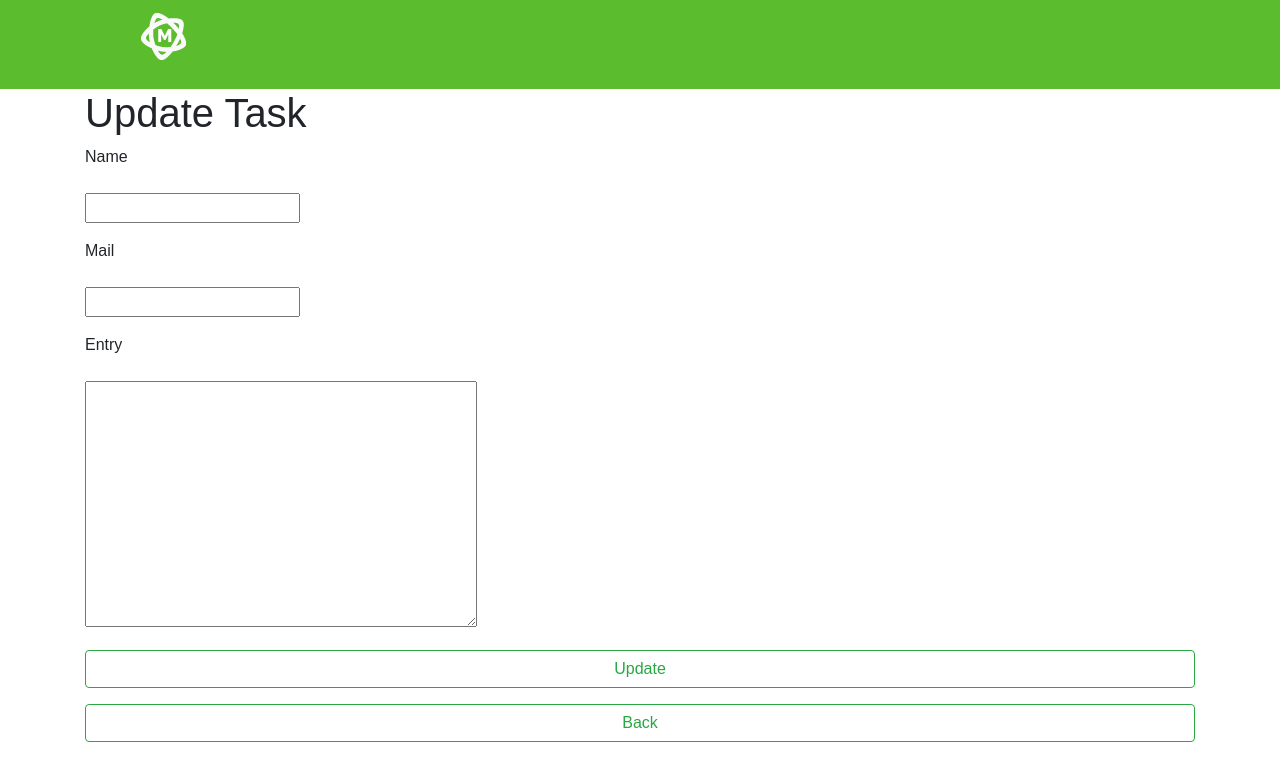
After one commit to coffee3333/python_group_3_exam_6_atai_mamytov, a Django app: page /edit/1/ in a window 1280 px wide. The commit adds this page. Shown: the top 781 px of the page. Run offline with Django 3.2, Linux system fonts and the light colour scheme; data comes from the database, SQL or seed files in the repository; some libraries are stand-ins or nearby versions.

Commit message:
Added book_edit, update.html

```diff
--- a/source/main/urls.py
+++ b/source/main/urls.py
@@ -15,10 +15,11 @@ Including another URLconf
 """
 from django.contrib import admin
 from django.urls import path
-from webapp.views import index_view, book_create_view
+from webapp.views import index_view, book_create_view, book_edit_view
 
 urlpatterns = [
     path('admin/', admin.site.urls),
     path('', index_view, name='index'),
-    path('add/', book_create_view, name='book_add')
+    path('add/', book_create_view, name='book_add'),
+    path('edit/<int:pk>/', book_edit_view, name='book_edit')
 ]
--- a/source/webapp/forms.py
+++ b/source/webapp/forms.py
@@ -3,6 +3,6 @@ from django.forms import widgets
 
 
 class BookForm(forms.Form):
-    name_author = forms.CharField(max_length=200, required=False, label='Name')
-    mail_author = forms.CharField(max_length=200, required=False, label='Mail')
-    entry = forms.CharField(max_length=3000, required=False, label='Entry', widget=widgets.Textarea)
+    name_author = forms.CharField(max_length=200, required=True, label='Name')
+    mail_author = forms.EmailField(max_length=200, required=True, label='Mail')
+    entry = forms.CharField(max_length=3000, required=True, label='Entry', widget=widgets.Textarea)
--- a/source/webapp/templates/index.html
+++ b/source/webapp/templates/index.html
@@ -16,7 +16,7 @@
                         <h5>{{ book.mail_author }}</h5>
                         <div class="container mb-5">{{ book.entry }}</div>
                         <div class="container">
-                            <a href="#" class="btn btn-outline-success  btn-block">Edit</a>
+                            <a href="{% url 'book_edit' book.pk %}" class="btn btn-outline-success  btn-block">Edit</a>
                         </div>
                         <div class="container">
                             <a href="#" class="btn btn-outline-success  btn-block">Delete</a>
--- /dev/null
+++ b/source/webapp/templates/update.html
@@ -0,0 +1,11 @@
+{% extends 'base.html' %}
+
+{% block title %}Update entry{% endblock %}
+
+{% block content %}
+    <h1>Update Task</h1>
+    <form method="POST" action="{% url 'book_edit' book.pk %}">
+        {% include 'partial/book_form.html' with button_text="Update" %}
+    </form>
+    <a href="{% url 'index' %}" class="btn btn-outline-success btn-block">Back</a>
+{% endblock %}
--- a/source/webapp/views.py
+++ b/source/webapp/views.py
@@ -5,7 +5,7 @@ from webapp.forms import BookForm
 
 
 def index_view(request, *args, **kwargs):
-    books = Books.objects.filter(status="Active").order_by("-changed_at")
+    books = Books.objects.filter(status="Active").order_by("-created_at")
     return render(request, 'index.html', context={
         'books': books
     })
@@ -26,3 +26,21 @@ def book_create_view(request, *args, **kwargs):
             return redirect('index')
         else:
             return render(request, 'create.html', context={'form': form})
+
+
+def book_edit_view(request, pk):
+    book = get_object_or_404(Books, pk=pk)
+    if request.method == 'GET':
+        form = BookForm()
+        return render(request, 'update.html', context={'book': book,'form': form})
+    elif request.method == 'POST':
+        form = BookForm(data=request.POST)
+        if form.is_valid():
+            book.name_author = request.POST.get('name_author')
+            book.mail_author = request.POST.get('mail_author')
+            book.entry = request.POST.get('entry')
+            book.save()
+            return redirect('index')
+        else:
+            return render(request, 'update.html', context={'book': book, 'form': form})
+    return redirect('index')
```
